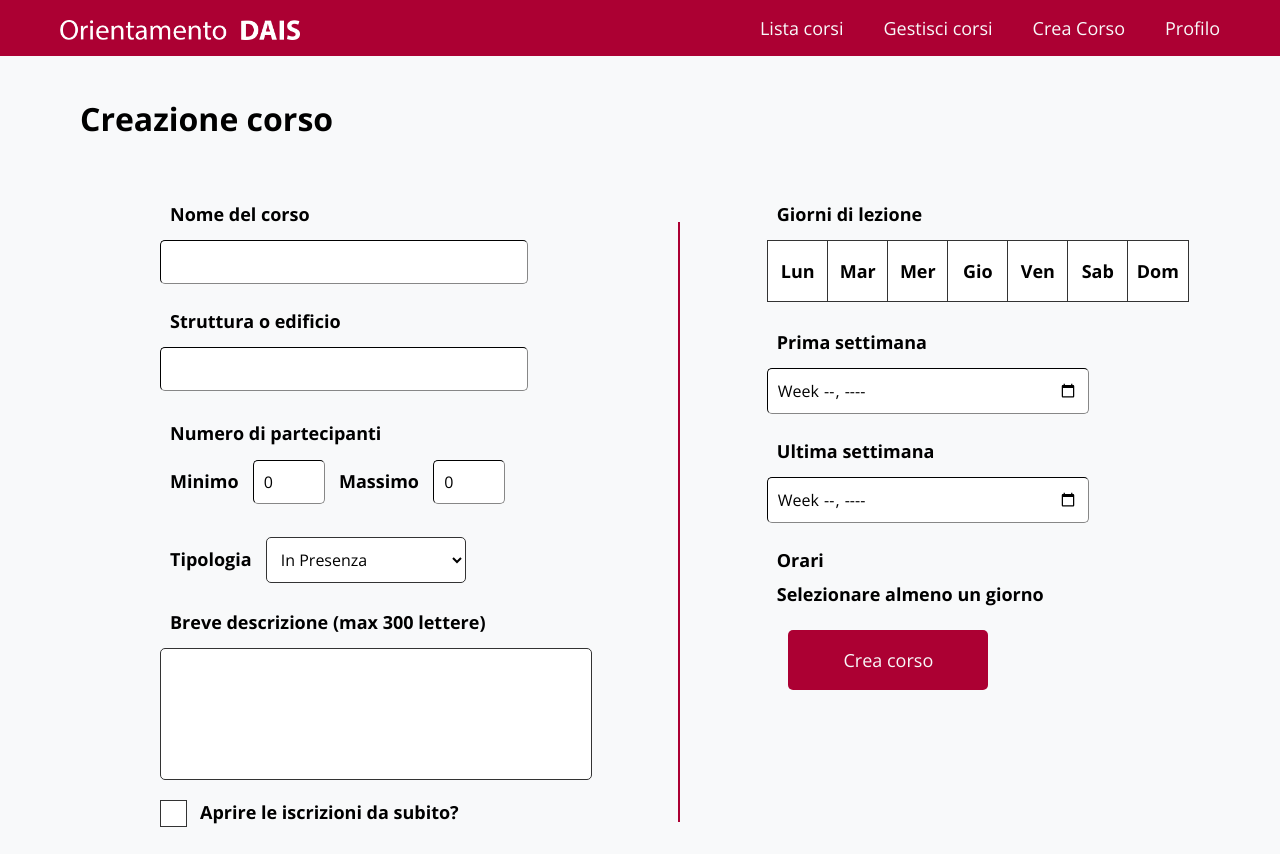
After one commit to Zanotto-Enrico/OrientamentoDAIS, a Flask app: template templates/creaCorso.html in a window 1280 px wide. The commit adds this page. Run offline with Flask 2, Linux system fonts and the light colour scheme; the template is opened without the code that fills it, so the values that code supplies are empty; parts of the project's set-up code (start-up, migrations or seed data) failed here and were passed over.

Commit message:
aggiunta pagina CreaCorso

```diff
--- a/app.py
+++ b/app.py
@@ -1,10 +1,38 @@
 import logging
 from logging.handlers import RotatingFileHandler
 from flask import Flask, request, render_template, redirect, url_for, session
+import jyserver.Flask as jsf
 
 
 app = Flask ( __name__ )
 app.secret_key = "JG{~^VQnAX8dK*4P'=/XTg^rBhH_psx+/zK9#>YkR_bWd7Av"
+
+#---------- JavaScript
+
+@jsf.use(app)
+class Calendario:
+	def __init__(self):
+		self.giorni = {"lun": 0,"mar": 0,"mer": 0,"gio": 0,"ven": 0,"sab": 0,"dom": 0,}
+		self.totalCount = 0
+
+	# funzione per mostrare o meno gli orari del giorno di lezione in CreaCorso
+	def showOrHide(self,giorno):
+		if(self.giorni[giorno] == 0):
+			self.js.document.getElementById(giorno).style.display = "flex"
+			self.giorni[giorno] = 1
+			self.totalCount +=1
+		else:
+			self.js.document.getElementById(giorno).style.display = "none"
+			self.giorni[giorno] = 0
+			self.totalCount -=1
+		if(self.totalCount == 0):
+			self.js.document.getElementById("almenoUnGiorno").style.display = "inline-block"
+		else:
+			self.js.document.getElementById("almenoUnGiorno").style.display = "none"
+
+	def reset(self):
+		self.giorni = {"lun": 0,"mar": 0,"mer": 0,"gio": 0,"ven": 0,"sab": 0,"dom": 0,}
+		self.totalCount = 0
 
 #---------- LOG FILES
 
@@ -65,6 +93,22 @@ def listaCorsi ():
 	else:
 		return redirect(url_for("login"))
 
+#Carica la pagina con la lista dei corsi disponibili
+@app.route ('/creaCorso', methods=['GET'])
+def creaCorso ():
+	if "user" in session:
+		return Calendario.render(render_template("creaCorso.html"))
+	else:
+		return redirect(url_for("login"))
+
+#Carica la pagina con la lista dei corsi disponibili
+@app.route ('/gestisciCorsi', methods=['GET'])
+def gestisciCorsi ():
+	if "user" in session:
+		return render_template("gestisciCorsi.html")
+	else:
+		return redirect(url_for("login"))
+
 #Effettua il logout dalla sessione
 @app.route ('/logout', methods=['GET'])
 def logout():
--- a/static/styles/GraficaSito.css
+++ b/static/styles/GraficaSito.css
@@ -84,9 +84,11 @@ header{
 
 .menubtn:hover {
     background-color:#7a0025;
-    transition: 0.7s;
 }
+.menubtn:active {
 
+    background-color:#ac0033;
+}
 
 body{
     background-color: #f8f9fa;
@@ -166,3 +168,265 @@ td {
     border-bottom: 1px solid lightgray;
 
 }
+
+.div-form-creazione{
+    padding-left: 120px;
+    padding-top: 30px;
+    font-family: OpenSans-Regular;
+    font-size: 16px;
+}
+
+.label1{
+    font-family: OpenSans-Bold;
+    font-size: 18px;
+    display: inline-block;
+    margin: 10px;
+    margin-bottom: 14px;
+}
+.label2{
+    font-family: OpenSans-Bold;
+    font-size: 18px;
+    display: inline-block;
+    margin: 10px;
+    margin-bottom: 0px;
+}
+.label3{
+    font-family: OpenSans-Bold;
+    font-size: 18px;
+    margin-top: 10px;
+    display: inline-block;
+    width: 110px;
+    text-align: center;
+}
+
+.div-textbox{
+    margin-bottom: 15px;
+}
+.div-time{
+    margin-bottom: 25px;
+    margin-top: 25px;
+    display: none;
+    flex-direction: left;
+    justify-content: left;
+}
+
+.div-num{
+    margin-top: 20px;
+    margin-bottom: 30px;
+}
+
+.input-label-1 {
+    font-size: 16px;
+    font-family: OpenSans-Regular;
+    padding: 10px;
+    width: 80%;
+    border-radius: 5px;
+    border-width: 1px;
+    border-color: #333333;
+}
+.input-label-2 {
+    resize: none;
+    width: 95%;
+    font-size: 16px;
+    padding: 10px;
+    border-radius: 5px;
+    border-width: 1px;
+    border-color: #333333;
+    font-family: OpenSans-Regular;
+}
+
+.input-number-1 {
+    width: 50px;
+    font-size: 16px;
+    padding: 10px;
+    border-radius: 5px;
+    border-width: 1px;
+    border-color: #333333;
+    font-family: OpenSans-Regular;
+}
+
+.input-dropdown-1{
+    width: 200px;
+    font-size: 16px;
+    padding: 10px;
+    border-radius: 5px;
+    border-width: 1px;
+    border-color: #333333;
+    background-color: #ffffff;
+    font-family: OpenSans-Regular;
+}
+
+.dropdown-week{
+    width: 300px;
+    font-size: 16px;
+    padding: 10px;
+    border-radius: 5px;
+    border-width: 1px;
+    border-color: #333333;
+    background-color: #ffffff;
+    font-family: OpenSans-Regular;
+}
+
+.dropdown-time{
+    width: 80px;
+    font-size: 16px;
+    padding: 10px;
+    border-radius: 5px;
+    border-width: 1px;
+    border-color: #333333;
+    background-color: #ffffff;
+    font-family: OpenSans-Regular;
+}
+.div-checkbox{
+    display:flex;
+    flex-direction: row;
+}
+
+.container-check {
+    display:flex;
+    position: relative;
+    padding-left: 40px;
+    margin-bottom: 30px;
+    cursor: pointer;
+    font-size: 18px;
+    font-family: OpenSans-Bold;
+    -webkit-user-select: none;
+    -moz-user-select: none;
+    -ms-user-select: none;
+    user-select: none;
+}
+  .container-check input {
+    position: absolute;
+    opacity: 0;
+    cursor: pointer;
+    height: 0;
+    width: 0;
+  }
+
+  .checkmark {
+    position: absolute;
+    top: 0;
+    left: 0;
+    height: 25px;
+    width: 25px;
+    background-color: #fff;
+    border: solid #333333;
+    border-width: 1px;
+  }
+  .container-check:hover input ~ .checkmark {
+    background-color: #fff;
+  }
+  .container-check input:checked ~ .checkmark {
+    background-color: #ac0033;
+  }
+  .checkmark:after {
+    content: "";
+    position: absolute;
+    display: none;
+  }
+  .container-check input:checked ~ .checkmark:after {
+    display: block;
+  }
+  .container-check .checkmark:after {
+    left: 9px;
+    top: 5px;
+    width: 5px;
+    height: 10px;
+    border: solid white;
+    border-width: 0 3px 3px 0;
+    -webkit-transform: rotate(45deg);
+    -ms-transform: rotate(45deg);
+    transform: rotate(45deg);
+  }
+
+.column {
+    float: left;
+    width: 40%;
+}
+
+.divider {
+    float: left;
+    background-color: #ac0033;
+    width: 2px;
+    height: 600px;
+    margin-left: 8%;
+    margin-right: 8%;
+    margin-top: 30px;
+}
+
+.btnCrea{
+    height: 60px;
+    width: 200px;
+    padding-left: 20px;
+    padding-right: 20px;
+    border-radius: 5px;
+    background-color: #ac0033;
+    border: none;
+    color: #f8f9fa;
+    font-family: OpenSans-Regular;
+    font-size: 18px;
+    margin-top: 10px;
+    margin-left: 5%;
+
+}
+
+.btnCrea:hover {
+    background-color:#7a0025;
+    transition: 0.1s;
+}
+
+.btnCrea:active {
+
+    background-color:#ac0033;
+}
+
+.container-settimana {
+    display:flex;
+    position: relative;
+    padding-left: 60px;
+    margin-bottom: 80px;
+    cursor: pointer;
+    font-size: 18px;
+    font-family: OpenSans-Bold;
+    -webkit-user-select: none;
+    -moz-user-select: none;
+    -ms-user-select: none;
+    user-select: none;
+}
+.container-settimana input {
+    position: absolute;
+    opacity: 0;
+    cursor: pointer;
+    height: 0;
+    width: 0;
+}
+.checkmarksettimana {
+    position: absolute;
+    top: 0;
+    left: 0;
+    height: 60px;
+    width: 60px;
+    background-color: #fff;
+    border: solid #333333;
+    border-width: 1px;
+    display: flex;
+    align-items: center;
+    justify-content: center;
+
+}
+.container-settimana:hover input ~ .checkmarksettimana {
+    background-color: #fff;
+}
+.container-settimana input:checked ~ .checkmarksettimana {
+    background-color: #ac0033;
+    border-left-color: #f8f9fa;
+    color: #f8f9fa;
+}
+.checkmarksettimana:after {
+    content: "";
+    position: absolute;
+    display: none;
+}
+.container-settimana input:checked ~ .checkmarksettimana:after {
+    display: block;
+}
--- /dev/null
+++ b/templates/creaCorso.html
@@ -0,0 +1,142 @@
+{% if false %}
+        {% extends "parents/defaultPageStudente.html" %}
+{% else %}
+        {% extends "parents/defaultPageProfessore.html" %}
+{% endif %}
+
+{% block titolo %}
+    <title>Creazione corso</title>
+{% endblock %}
+
+
+{% block contenuto %}
+    <h1> Creazione corso</h1>
+    <div class="div-form-creazione">
+        <form>
+            <div class="column">
+
+                <div class="div-textbox">
+                    <label  class="label1">Nome del corso</label><br>
+                    <input type="text" class="input-label-1" id="name" required="yes">
+                </div>
+                <div class="div-textbox">
+                    <label  class="label1">Struttura o edificio</label><br>
+                    <input type="text" class="input-label-1" id="place" required="yes">
+                </div>
+                <div class="div-num">
+                    <label class="label1">Numero di partecipanti</label><br>
+                    <label class="label1">Minimo</label>
+                    <input type="number" class="input-number-1" id="num-min" min="1" max="999" value="0">
+                    <label class="label1">Massimo</label>
+                    <input type="number" class="input-number-1" id="num-max" min="1" max="999" value="0">
+                </div>
+                <div class="div-textbox">
+                    <label class="label1">Tipologia </label>
+                    <select name="tipologia" class="input-dropdown-1" id="type">
+                        <option value="presenza">In Presenza</option>
+                        <option value="online">Online</option>
+                    </select>
+                </div>
+                <div class="div-textbox">
+                    <label  class="label1">Breve descrizione   (max 300 lettere)</label><br>
+                    <textarea class="input-label-2" rows="5" id = "description" maxlength="300" required="yes"></textarea><br>
+                </div>
+                <div class="div-checkbox">
+                    <label class="container-check">Aprire le iscrizioni da subito?
+                        <input type="checkbox" id="Check1">
+                        <span class="checkmark"></span>
+                    </label>
+                </div>
+            </div>
+            <div class="divider"></div>
+            <div class="column">
+                <label  class="label1">Giorni di lezione</label><br>
+                <div class="div-checkbox">
+                    <label class="container-settimana">
+                        <input type="checkbox" id="Check1" onclick="server.showOrHide('lun')">
+                        <span class="checkmarksettimana">Lun</span>
+                    </label>
+                    <label class="container-settimana">
+                        <input type="checkbox" id="Check1" onclick="server.showOrHide('mar')">
+                        <span class="checkmarksettimana">Mar</span>
+                    </label>
+                    <label class="container-settimana">
+                        <input type="checkbox" id="Check1" onclick="server.showOrHide('mer')">
+                        <span class="checkmarksettimana">Mer</span>
+                    </label>
+                    <label class="container-settimana">
+                        <input type="checkbox" id="Check1" onclick="server.showOrHide('gio')">
+                        <span class="checkmarksettimana">Gio</span>
+                    </label>
+                    <label class="container-settimana">
+                        <input type="checkbox" id="Check1" onclick="server.showOrHide('ven')">
+                        <span class="checkmarksettimana">Ven</span>
+                    </label>
+                    <label class="container-settimana">
+                        <input type="checkbox" id="Check1" onclick="server.showOrHide('sab')">
+                        <span class="checkmarksettimana">Sab</span>
+                    </label>
+                    <label class="container-settimana">
+                        <input type="checkbox" id="Check1" onclick="server.showOrHide('dom')">
+                        <span class="checkmarksettimana">Dom</span>
+                    </label>
+                </div>
+                <div class="div-textbox">
+                    <label  class="label1" id="firstWeek">Prima settimana</label><br>
+                    <input type="week"  class="dropdown-week" required="yes"><br>
+                </div>
+                <div class="div-textbox">
+                    <label  class="label1" id="lastWeek">Ultima settimana</label><br>
+                    <input type="week"  class="dropdown-week" required="yes"><br>
+                </div>
+                <label  class="label2" id="timeStart">Orari</label><br>
+                <label  class="label1" id="almenoUnGiorno">Selezionare almeno un giorno </label>
+                <div class="div-time" id = "lun">
+                    <label  class="label3" id="timeStart">Lun:&nbsp&nbsp&nbspDa:</label>
+                    <input type="time"  class="dropdown-time">
+                    <label  class="label1" id="timeStart">A:</label>
+                    <input type="time"  class="dropdown-time">
+                </div>
+                <div class="div-time" id = "mar">
+                    <label  class="label3" id="timeStart">Mar:&nbsp&nbsp&nbspDa:</label>
+                    <input type="time"  class="dropdown-time">
+                    <label  class="label1" id="timeStart">A:</label>
+                    <input type="time"  class="dropdown-time">
+                </div>
+                <div class="div-time" id = "mer">
+                    <label  class="label3" id="timeStart">Mer:&nbsp&nbsp&nbspDa:</label>
+                    <input type="time"  class="dropdown-time">
+                    <label  class="label1" id="timeStart">A:</label>
+                    <input type="time"  class="dropdown-time">
+                </div>
+                <div class="div-time" id = "gio">
+                    <label  class="label3" id="timeStart">Gio:&nbsp&nbsp&nbspDa:</label>
+                    <input type="time"  class="dropdown-time">
+                    <label  class="label1" id="timeStart">A:</label>
+                    <input type="time"  class="dropdown-time">
+                </div>
+                <div class="div-time" id = "ven">
+                    <label  class="label3" id="timeStart">Ven:&nbsp&nbsp&nbspDa:</label>
+                    <input type="time"  class="dropdown-time">
+                    <label  class="label1" id="timeStart">A:</label>
+                    <input type="time"  class="dropdown-time">
+                </div>
+                <div class="div-time" id = "sab">
+                    <label  class="label3" id="timeStart">Sab:&nbsp&nbsp&nbspDa:</label>
+                    <input type="time"  class="dropdown-time">
+                    <label  class="label1" id="timeStart">A:</label>
+                    <input type="time"  class="dropdown-time">
+                </div>
+                <div class="div-time" id = "dom">
+                    <label  class="label3" id="timeStart">Dom:&nbsp&nbsp&nbspDa:</label>
+                    <input type="time"  class="dropdown-time">
+                    <label  class="label1" id="timeStart">A:</label>
+                    <input type="time"  class="dropdown-time">
+                </div>
+
+
+                <button type="submit" class="btnCrea" onclick="server.reset()">Crea corso</button>
+            </div>
+        </form>
+    </div>
+{% endblock %}
--- a/templates/parents/defaultPageProfessore.html
+++ b/templates/parents/defaultPageProfessore.html
@@ -2,7 +2,7 @@
 
 {% block bottoni %}
     <button type="button"  class="menubtn" onclick="location.href = 'listaCorsi';" >Lista corsi</button>
-    <button type="button"  class="menubtn" >Gestisci corsi</button>
-    <button type="button"  class="menubtn" >Crea Corso</button>
-    <button type="button"  class="menubtn" >Profilo</button>
+    <button type="button"  class="menubtn" onclick="location.href = 'gestisciCorsi';">Gestisci corsi</button>
+    <button type="button"  class="menubtn" onclick="location.href = 'creaCorso';">Crea Corso</button>
+    <button type="button"  class="menubtn" onclick="location.href = 'profiloProf';">Profilo</button>
 {% endblock %}
```
Also changed, not shown: templates/gestisciCorsi.html (added, +16 -0 lines).
